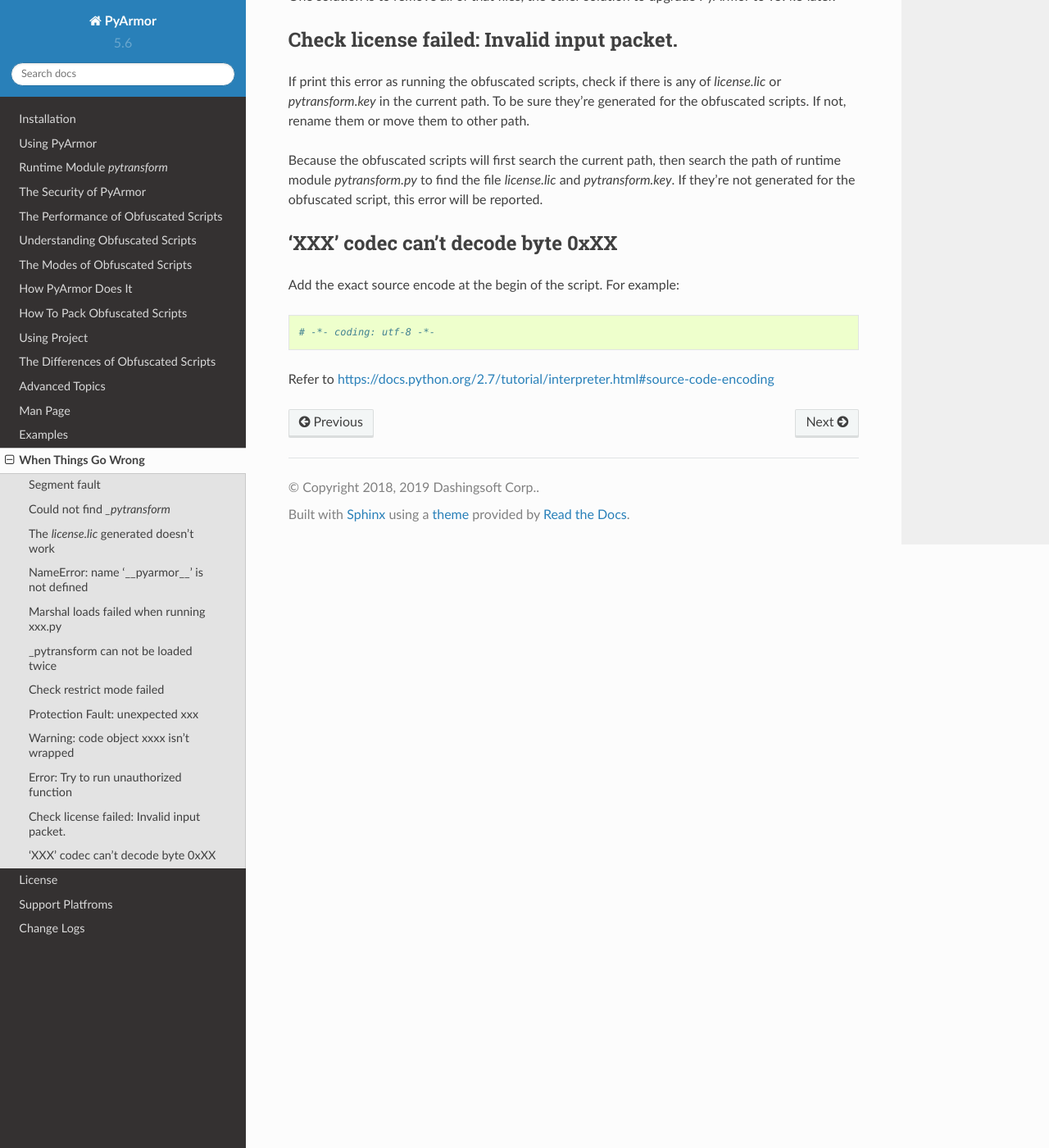
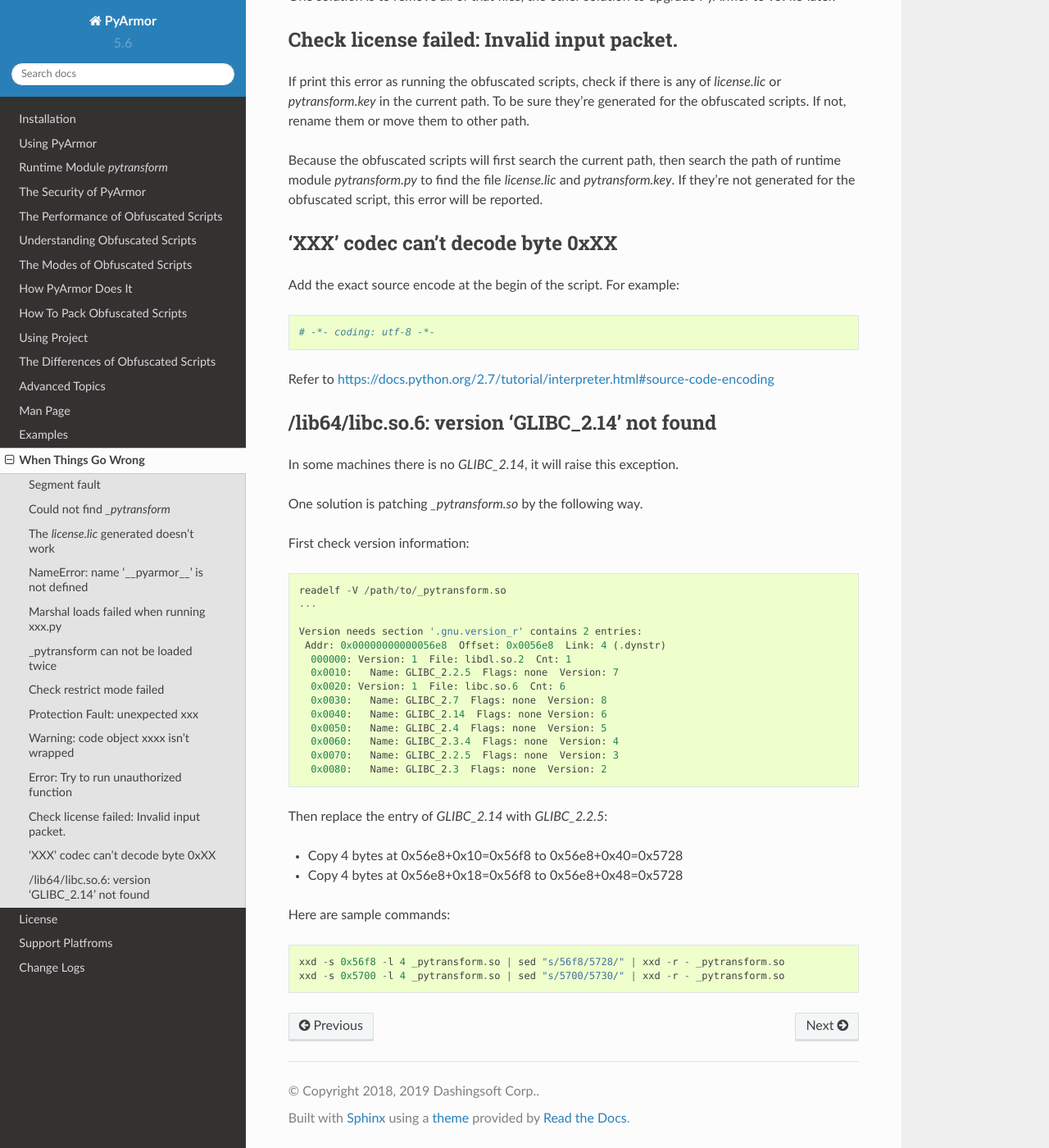
Before and after one commit to dashingsoft/pyarmor, a Sphinx documentation site: the page built from docs/questions.rst, in a window 1280 px wide and 1400 px high, scrolled down 3839 px. Shown: the whole window at 82% size. Built offline with Sphinx 7.4.7 and the Read the Docs theme 2.0.0, drawn with Linux system fonts in a browser that asks for light colours.

Commit message:
Add GLIBC version question

```diff
--- a/docs/questions.rst
+++ b/docs/questions.rst
@@ -204,6 +204,40 @@
 
 Refer to https://docs.python.org/2.7/tutorial/interpreter.html#source-code-encoding
 
+/lib64/libc.so.6: version 'GLIBC_2.14' not found
+------------------------------------------------
+
+In some machines there is no `GLIBC_2.14`, it will raise this exception.
+
+One solution is patching `_pytransform.so` by the following way.
+
+First check version information::
+
+    readelf -V /path/to/_pytransform.so
+    ...
+
+    Version needs section '.gnu.version_r' contains 2 entries:
+     Addr: 0x00000000000056e8  Offset: 0x0056e8  Link: 4 (.dynstr)
+      000000: Version: 1  File: libdl.so.2  Cnt: 1
+      0x0010:   Name: GLIBC_2.2.5  Flags: none  Version: 7
+      0x0020: Version: 1  File: libc.so.6  Cnt: 6
+      0x0030:   Name: GLIBC_2.7  Flags: none  Version: 8
+      0x0040:   Name: GLIBC_2.14  Flags: none Version: 6
+      0x0050:   Name: GLIBC_2.4  Flags: none  Version: 5
+      0x0060:   Name: GLIBC_2.3.4  Flags: none  Version: 4
+      0x0070:   Name: GLIBC_2.2.5  Flags: none  Version: 3
+      0x0080:   Name: GLIBC_2.3  Flags: none  Version: 2
+
+Then replace the entry of `GLIBC_2.14` with `GLIBC_2.2.5`:
+
+* Copy 4 bytes at 0x56e8+0x10=0x56f8 to 0x56e8+0x40=0x5728
+* Copy 4 bytes at 0x56e8+0x18=0x56f8 to 0x56e8+0x48=0x5728
+
+Here are sample commands::
+
+    xxd -s 0x56f8 -l 4 _pytransform.so | sed "s/56f8/5728/" | xxd -r - _pytransform.so
+    xxd -s 0x5700 -l 4 _pytransform.so | sed "s/5700/5730/" | xxd -r - _pytransform.so
+
 .. How easy is to recover obfuscated code?:
 
     If someone tries to break the obfuscation, he first must be an
```
